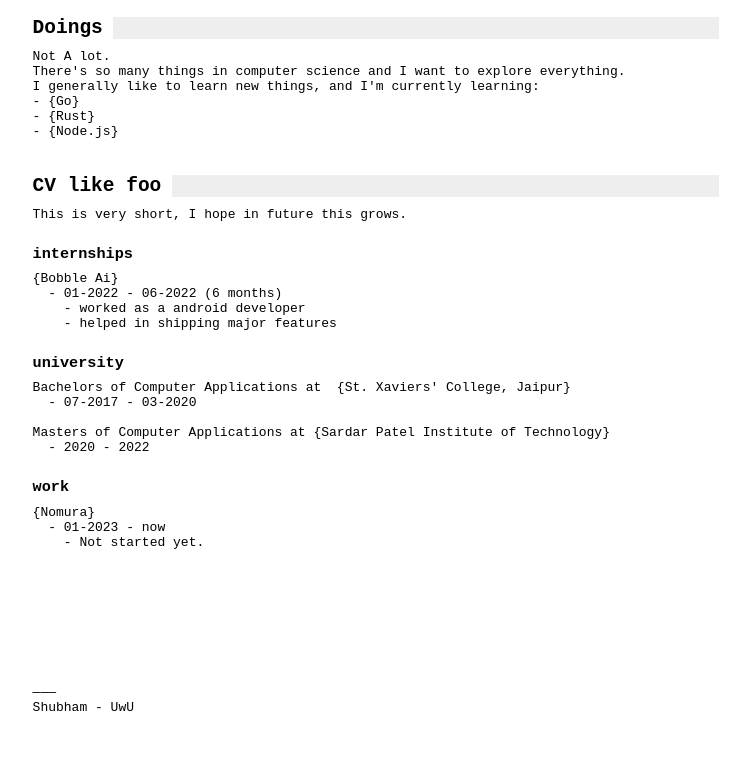
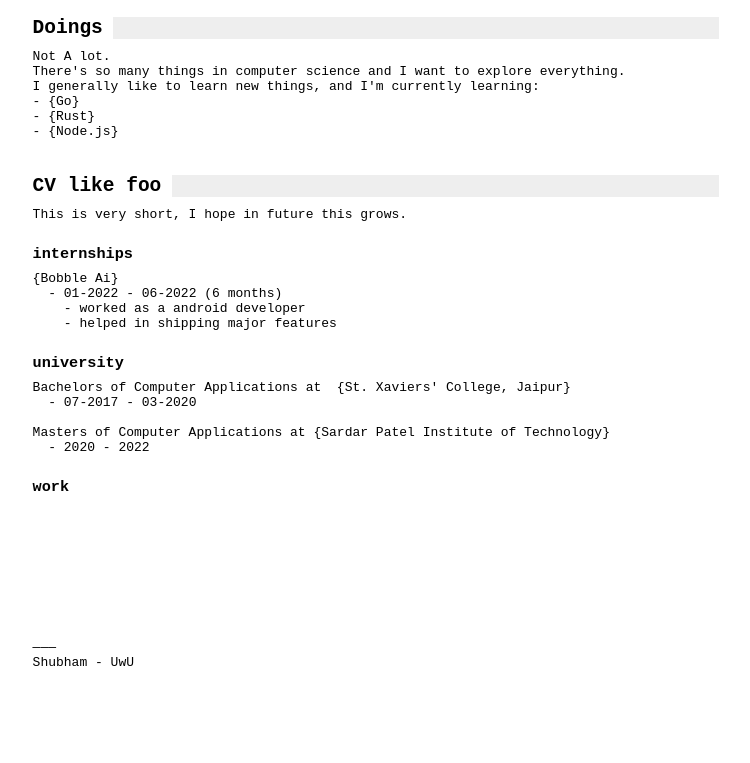
Before and after one commit to shoebham/shoebham.github.io, a plain HTML site: page about/index.html in a window 1280 px wide. Shown: the part 530-1293 px from the top of the page, without its empty margins (264-1014 px from the left). After the commit the page ends 1251 px from the top, so only its background shows below. Drawn offline with Linux system fonts and the light colour scheme.

Commit message:
update file

```diff
--- a/about/index.html
+++ b/about/index.html
@@ -189,9 +189,6 @@ Masters of Computer Applications at <a href="https://www.spit.ac.in">Sardar Pate
             <h3><a href="#work">work
 </a></h3>
             <pre>
-<a href="https://www.nomura.com/">Nomura</a>
-  - 01-2023 - now
-    - Not started yet.
 
 
 
```
Also changed, not shown: index.html (+1 -1 lines), README.md, about/README.md.
